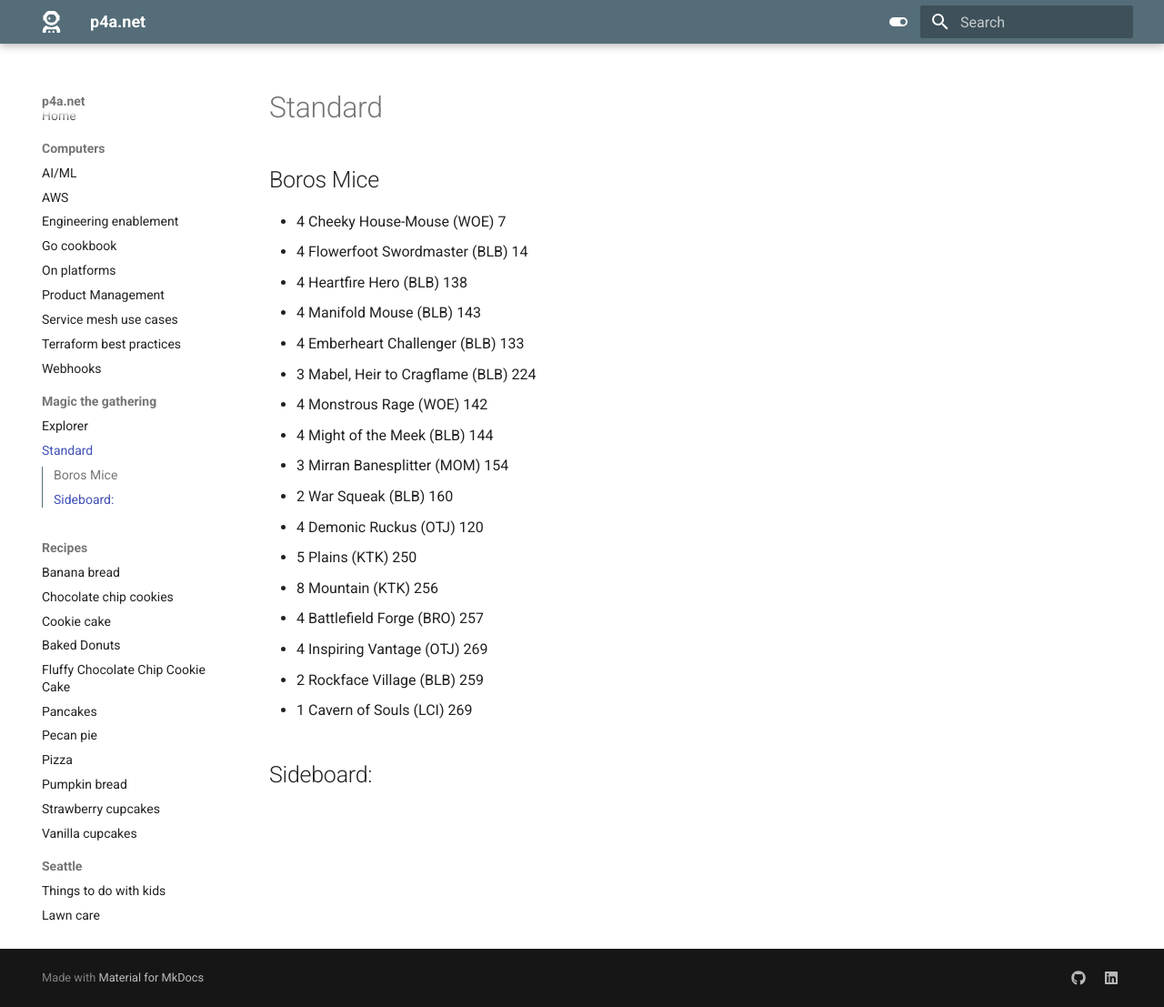
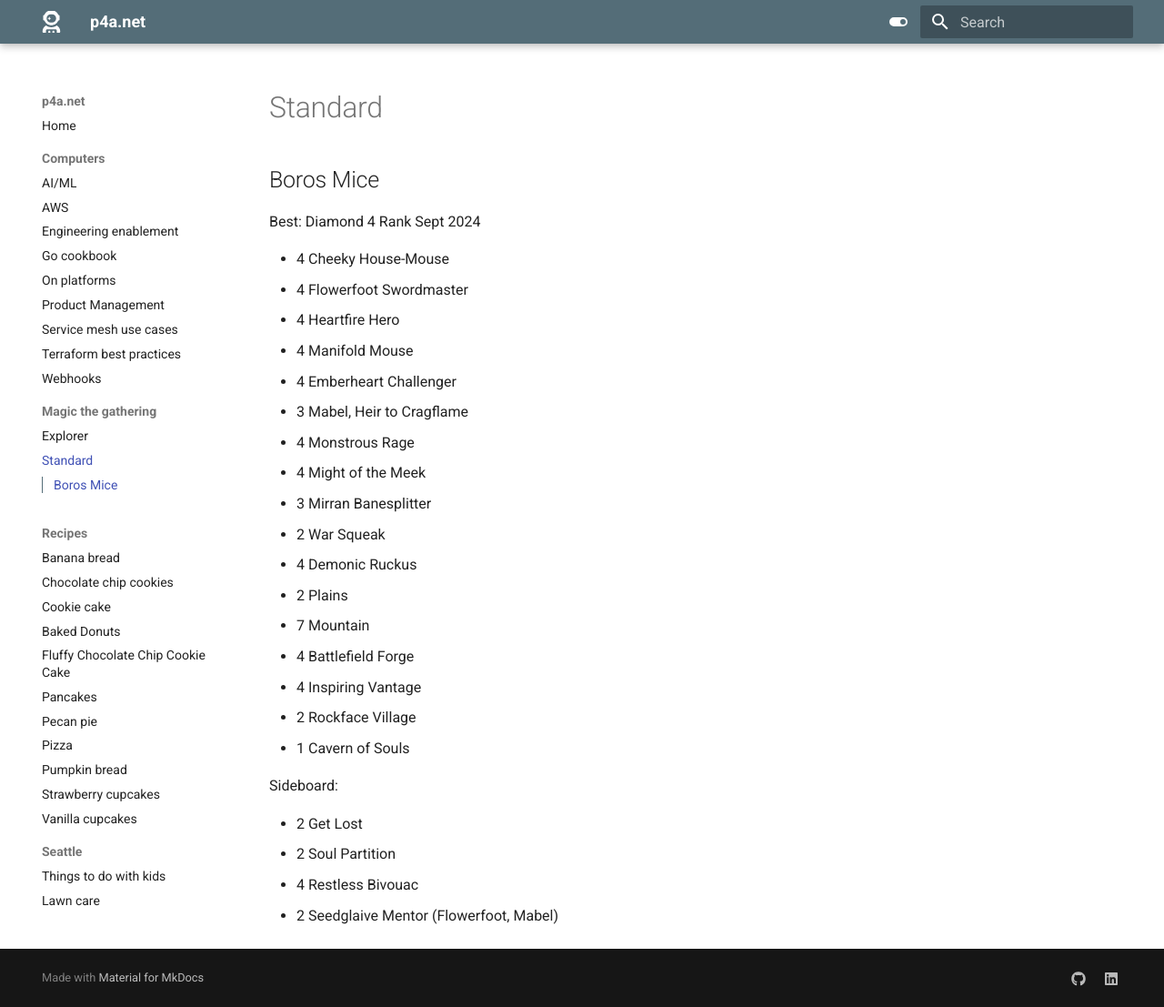
Before and after one commit to seajoshc/p4adotnet, an MkDocs documentation site: the page built from docs/magic_the_gathering/standard.md, in a window 1280 px wide and 1107 px high. Shown: the whole window at 91% size. Built offline with MkDocs 1.6.1 and Material for MkDocs 9.7.7, drawn with Linux system fonts in a browser that asks for light colours.

Commit message:
updates to latest decklist

```diff
--- a/docs/magic_the_gathering/standard.md
+++ b/docs/magic_the_gathering/standard.md
@@ -2,23 +2,29 @@
 
 ## Boros Mice
 
-- 4 Cheeky House-Mouse (WOE) 7
-- 4 Flowerfoot Swordmaster (BLB) 14
-- 4 Heartfire Hero (BLB) 138
-- 4 Manifold Mouse (BLB) 143
-- 4 Emberheart Challenger (BLB) 133
-- 3 Mabel, Heir to Cragflame (BLB) 224
-- 4 Monstrous Rage (WOE) 142
-- 4 Might of the Meek (BLB) 144
-- 3 Mirran Banesplitter (MOM) 154
-- 2 War Squeak (BLB) 160
-- 4 Demonic Ruckus (OTJ) 120
-- 5 Plains (KTK) 250
-- 8 Mountain (KTK) 256
-- 4 Battlefield Forge (BRO) 257
-- 4 Inspiring Vantage (OTJ) 269
-- 2 Rockface Village (BLB) 259
-- 1 Cavern of Souls (LCI) 269
+Best: Diamond 4 Rank Sept 2024
+
+- 4 Cheeky House-Mouse
+- 4 Flowerfoot Swordmaster
+- 4 Heartfire Hero
+- 4 Manifold Mouse
+- 4 Emberheart Challenger
+- 3 Mabel, Heir to Cragflame
+- 4 Monstrous Rage
+- 4 Might of the Meek
+- 3 Mirran Banesplitter
+- 2 War Squeak
+- 4 Demonic Ruckus
+- 2 Plains
+- 7 Mountain
+- 4 Battlefield Forge
+- 4 Inspiring Vantage
+- 2 Rockface Village
+- 1 Cavern of Souls
 
 Sideboard:
--
+
+- 2 Get Lost
+- 2 Soul Partition
+- 4 Restless Bivouac
+- 2 Seedglaive Mentor (Flowerfoot, Mabel)
```
